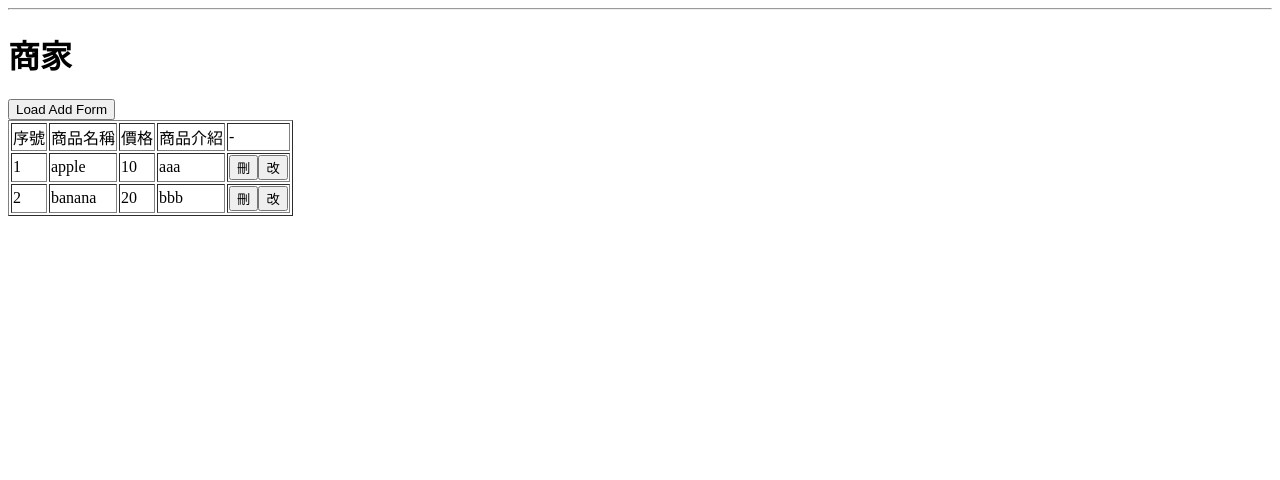
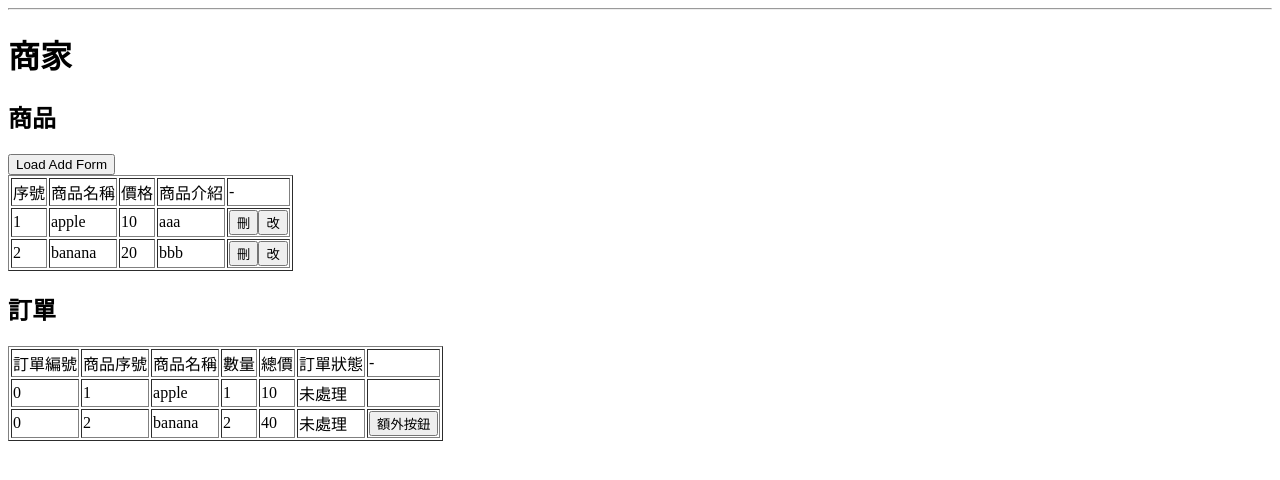
Before and after one commit to weiyo176/SE-GroupHW, a PHP site: page /bus.html in a window 1280 px wide. Shown: the top 480 px of the page. Run offline with PHP 8.4, Linux system fonts and the light colour scheme; data comes from the database, SQL or seed files in the repository.

Commit message:
新增訂單處理功能

```diff
--- a/HW3.a__shopping/customer/bus.html
+++ b/HW3.a__shopping/customer/bus.html
@@ -10,6 +10,7 @@
     <div id="main">
         <div id="list" v-if="UI=='main'">
             <h1>商家</h1>
+            <h2>商品</h2>
             <button @click="setAddUI()">Load Add Form</button>
             <table border=1>
                 <tr>
@@ -27,6 +28,30 @@
                     <td><button @click="delJob(job.id)">刪</button><button @click="setEditUI(job)">改</button></td>
                 </tr>
             </table>
+            <h2>訂單</h2>
+            <table border=1>
+                <tr>
+                    <td>訂單編號</td>
+                    <td>商品序號</td>
+                    <td>商品名稱</td>
+                    <td>數量</td>
+                    <td>總價</td>
+                    <td>訂單狀態</td>
+                    <td>-</td>
+                </tr>
+                <tr v-for="(job, index) in order">
+                    <td>{{job.oID}}</td>
+                    <td>{{job.id}}</td>
+                    <td>{{job.goods}}</td>
+                    <td>{{job.amount}}</td>
+                    <td>{{job.total}}</td>
+                    <td>{{job.status}}</td>
+                    <td>
+                        <button v-if="(index < order.length - 1 && job.oID !== order[index + 1].oID) || index == order.length - 1" @click="checkStatus(job.oID)">額外按鈕</button>
+                    </td>
+                </tr>
+                </tr>
+            </table>
         </div>
         <div v-if="UI=='editForm'">
             商品名稱: <input type="text" v-model="newJob.name" /> <br />
@@ -38,12 +63,14 @@
             <input type='button' @click="addJob()" value="save">
         </div>
     </div>
+
     <script>
         const shoppingApp = Vue.createApp({
             data() {
                 return {
                     UI: 'main',
                     dat: [],
+                    order: [],
                     newJob: {
                         id: -1,
                         name: '',
@@ -66,6 +93,34 @@
                             that.dat = myJson;
                             //shoppingApp.dat = myJson;
                         });
+                },
+                orderList: function () {
+                    const that = this; //this  ==> stands for vm6. let's save `this` to `that`
+                    fetch('shoppingControl.php?act=orderList&rule=1')
+                        .then(function (response) {
+                            return response.json();
+                        })
+                        .then(function (myJson) {
+                            //we are inside the callback function, now `this` means the function, not vm6
+                            //we will use `that` to access vm6
+
+                            that.order = myJson;
+                            //shoppingApp.dat = myJson;
+                        });
+                },
+                checkStatus: function (oID) {
+                    const that = this;
+                    let url = "shoppingControl.php?act=checkStatus&id=" + oID+"&rule=" + 1;
+                    fetch(url, {
+                        method: 'POST'
+                    })
+                        .then(function (res) {
+                            return res.text();
+                        }) //取得傳回值，轉為文字
+                        .then(function (data) {
+                            console.log(data);
+                            that.orderList();
+                        })
                 },
                 delJob: function (id) {
                     const that = this;
@@ -115,6 +170,7 @@
             },
             created() {
                 this.loadList();
+                this.orderList();
             }
         }).mount("#main");
     </script>
--- a/HW3.a__shopping/customer/shoppingModel.php
+++ b/HW3.a__shopping/customer/shoppingModel.php
@@ -1,13 +1,69 @@
 <?php
 require('dbconfig.php');
 
+function checkStatus($oID,$rule) {
+	global $db;
+	//if rule=1, select all status=未處理 or status=處理中
+	if ($rule == 1)
+		$sql = "select * from customer where oID=$oID && (status = \"未處理\" or status = \"處理中\");";
+	//if rule=2, select all status=處理中
+	else if ($rule == 2)
+		$sql = "select * from customer where oID=$oID && status = \"寄送中\";";
+	$stmt = mysqli_prepare($db, $sql ); //precompile sql指令，建立statement 物件，以便執行SQL
+	mysqli_stmt_execute($stmt); //執行SQL
+	$result = mysqli_stmt_get_result($stmt); //取得查詢結果
+	$status = "處理中";
+	$status2 = "寄送中";
+	$status3 = "已寄送";
+	// 如果status是未處理將資料庫update成處理中，如果是處理中則設成寄送中
+	while($r = mysqli_fetch_assoc($result)) {
+		if ($r['status'] == "未處理") {
+			$updateSql = "UPDATE customer SET status = ? WHERE gID = ?";
+			$updateStmt = mysqli_prepare($db, $updateSql);
+			mysqli_stmt_bind_param($updateStmt, "si", $status, $r['gID']);
+			mysqli_stmt_execute($updateStmt);
+		}
+		else if ($r['status'] == "處理中") {
+			$updateSql = "UPDATE customer SET status = ? WHERE gID = ?";
+			$updateStmt = mysqli_prepare($db, $updateSql);
+			mysqli_stmt_bind_param($updateStmt, "si", $status2, $r['gID']);
+			mysqli_stmt_execute($updateStmt);
+		}
+		else if ($r['status'] == "寄送中") {
+			$updateSql = "UPDATE customer SET status = ? WHERE gID = ?";
+			$updateStmt = mysqli_prepare($db, $updateSql);
+			mysqli_stmt_bind_param($updateStmt, "si", $status3, $r['gID']);
+			mysqli_stmt_execute($updateStmt);
+		}
+	}
+	// while($r = mysqli_fetch_assoc($result)) {
+	// 	$rows[] = $r; //將此筆資料新增到陣列中
+	// }
+	return true;
+}
+function getOrderList($rule) {
+	global $db;
+	if ($rule == 1)
+		$sql = "select * from customer where status = \"未處理\" or status = \"處理中\";";
+	else if ($rule == 2)
+		$sql = "select * from customer where status = \"寄送中\";";
+	// $sql = "select * from customer where status = \"未處理\" or status = \"處理中\";";
+	$stmt = mysqli_prepare($db, $sql ); //precompile sql指令，建立statement 物件，以便執行SQL
+	mysqli_stmt_execute($stmt); //執行SQL
+	$result = mysqli_stmt_get_result($stmt); //取得查詢結果
+
+	$rows = array(); //要回傳的陣列
+	while($r = mysqli_fetch_assoc($result)) {
+		$rows[] = $r; //將此筆資料新增到陣列中
+	}
+	return $rows;
+}
 function getItemList() {
 	global $db;
 	$sql = "select * from items;";
 	$stmt = mysqli_prepare($db, $sql ); //precompile sql指令，建立statement 物件，以便執行SQL
 	mysqli_stmt_execute($stmt); //執行SQL
 	$result = mysqli_stmt_get_result($stmt); //取得查詢結果
-
 	$rows = array(); //要回傳的陣列
 	while($r = mysqli_fetch_assoc($result)) {
 		$rows[] = $r; //將此筆資料新增到陣列中
```
Also changed, not shown: HW3.a__shopping/customer/shoppingControl.php (+10 -0 lines).
